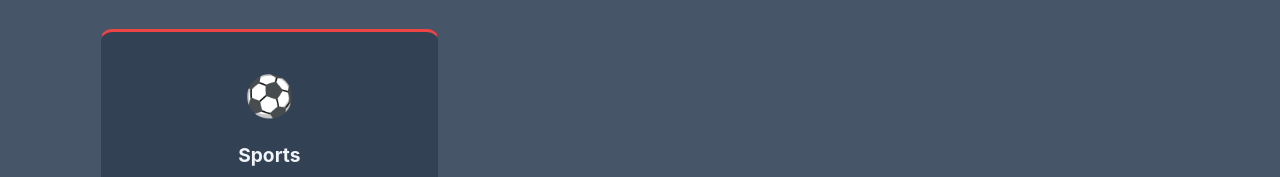
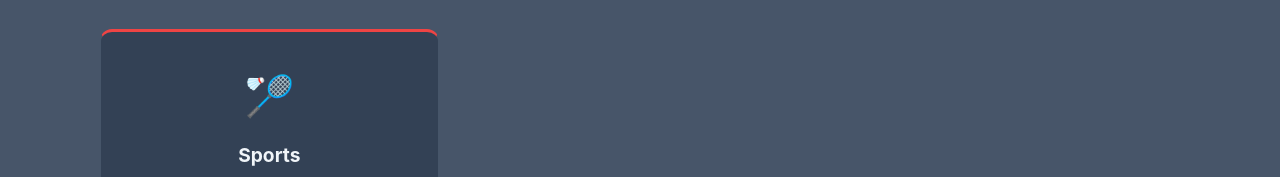
Before and after one commit to HarryDeng7/Porfolio-Website, a plain HTML site: page index.html in a window 1280 px wide. Shown: the part 3323-3500 px from the top of the page. Drawn offline with Linux system fonts and the light colour scheme.

```diff
--- a/index.html
+++ b/index.html
@@ -193,7 +193,7 @@
                     </div>
 
                     <div class="interest-card">
-                        <div class="interest-icon">&#x26BD;</div>
+                        <div class="interest-icon">&#x1F3F8;</div>
                         <h3>Sports</h3>
                         <p>
                             Active and competitive — I enjoy both team and individual sports.
```
